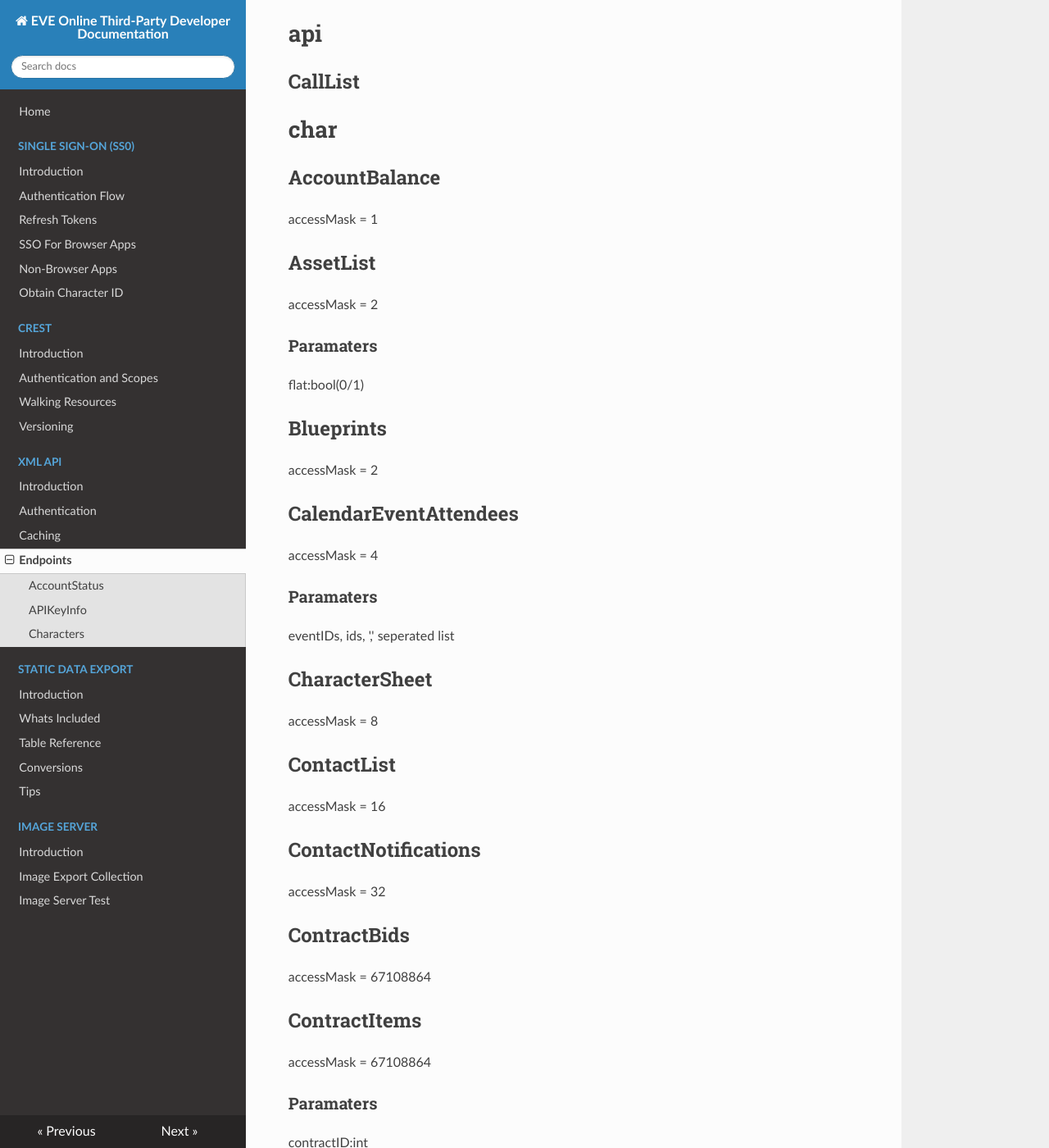
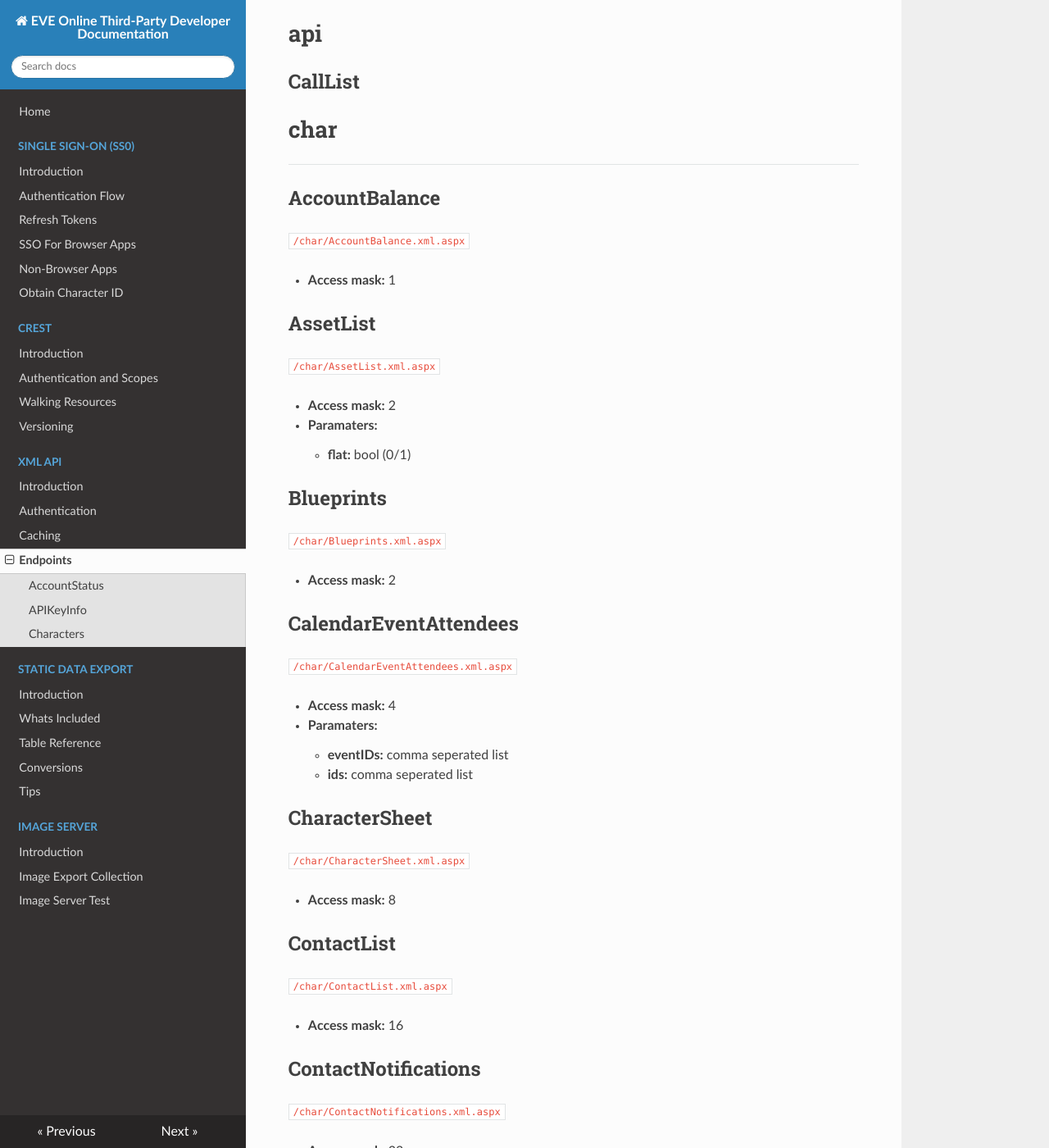
Before and after one commit to OrthoLoess/eveonline-third-party-documentation, an MkDocs documentation site: the page built from docs/xmlapi/endpoints.md, in a window 1280 px wide and 1400 px high, scrolled down 354 px. Shown: the whole window at 82% size. Built offline with MkDocs 1.6.1, drawn with Linux system fonts in a browser that asks for light colours; nearby versions of some CDN libraries; old or Windows-style settings are respelled for this version of MkDocs.

Commit message:
Started to try out some formatting options for the char section of the api

```diff
--- a/docs/xmlapi/endpoints.md
+++ b/docs/xmlapi/endpoints.md
@@ -10,30 +10,47 @@ accessMask = 33554432
 ## CallList
 
 # char
+******
+
 ## AccountBalance
-accessMask = 1
+``/char/AccountBalance.xml.aspx``
+
+* __Access mask:__ 1
 
 ## AssetList
-accessMask = 2
-### Paramaters
-flat:bool(0/1)
+``/char/AssetList.xml.aspx``
+
+* __Access mask:__ 2
+* __Paramaters:__
+    * __flat:__ bool (0/1)
 
 ## Blueprints
-accessMask = 2
+``/char/Blueprints.xml.aspx``
+
+* __Access mask:__ 2
 
 ## CalendarEventAttendees
-accessMask = 4
-### Paramaters
-eventIDs, ids, ',' seperated list
+``/char/CalendarEventAttendees.xml.aspx``
+
+* __Access mask:__ 4
+* __Paramaters:__
+    * __eventIDs:__ comma seperated list
+    * __ids:__ comma seperated list
 
 ## CharacterSheet
-accessMask = 8
+``/char/CharacterSheet.xml.aspx``
+
+* __Access mask:__ 8
 
 ## ContactList
-accessMask = 16
+``/char/ContactList.xml.aspx``
+
+* __Access mask:__ 16
 
 ## ContactNotifications
-accessMask = 32
+``/char/ContactNotifications.xml.aspx``
+
+* __Access mask:__ 32
 
 ## ContractBids
 accessMask = 67108864
```
